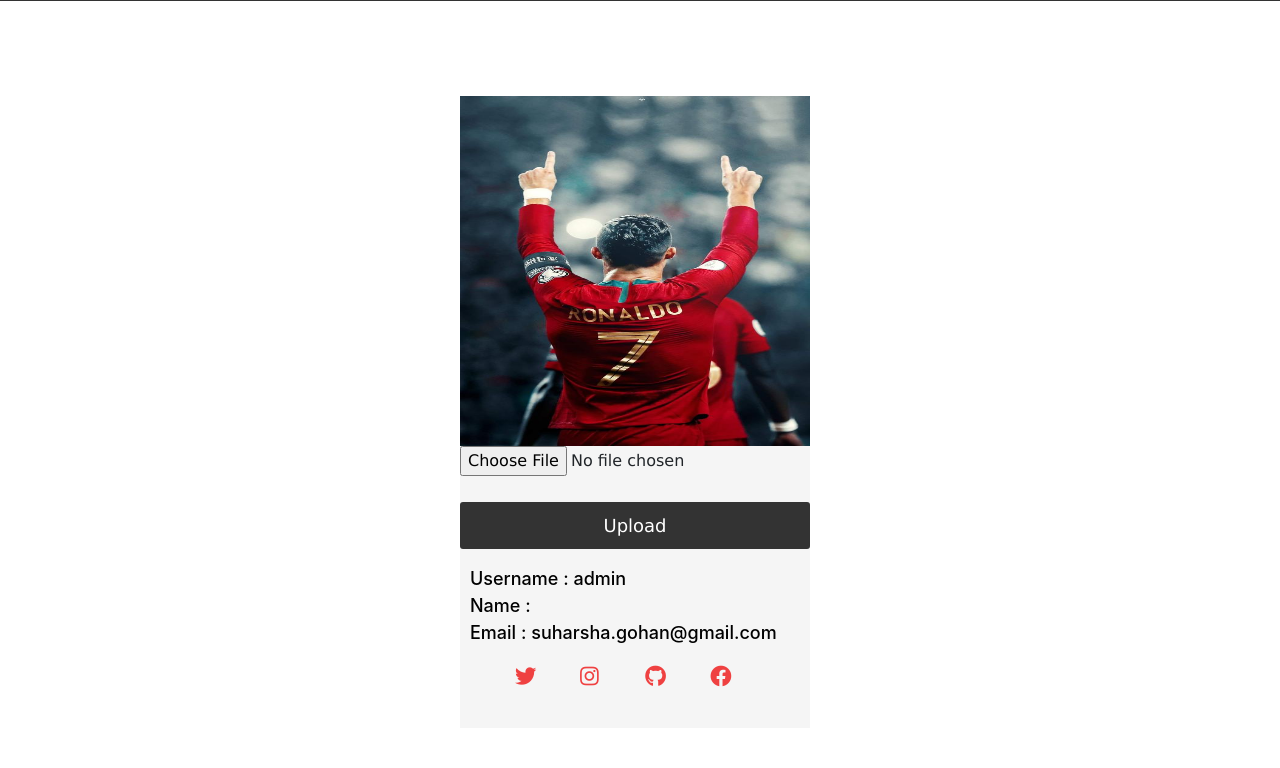
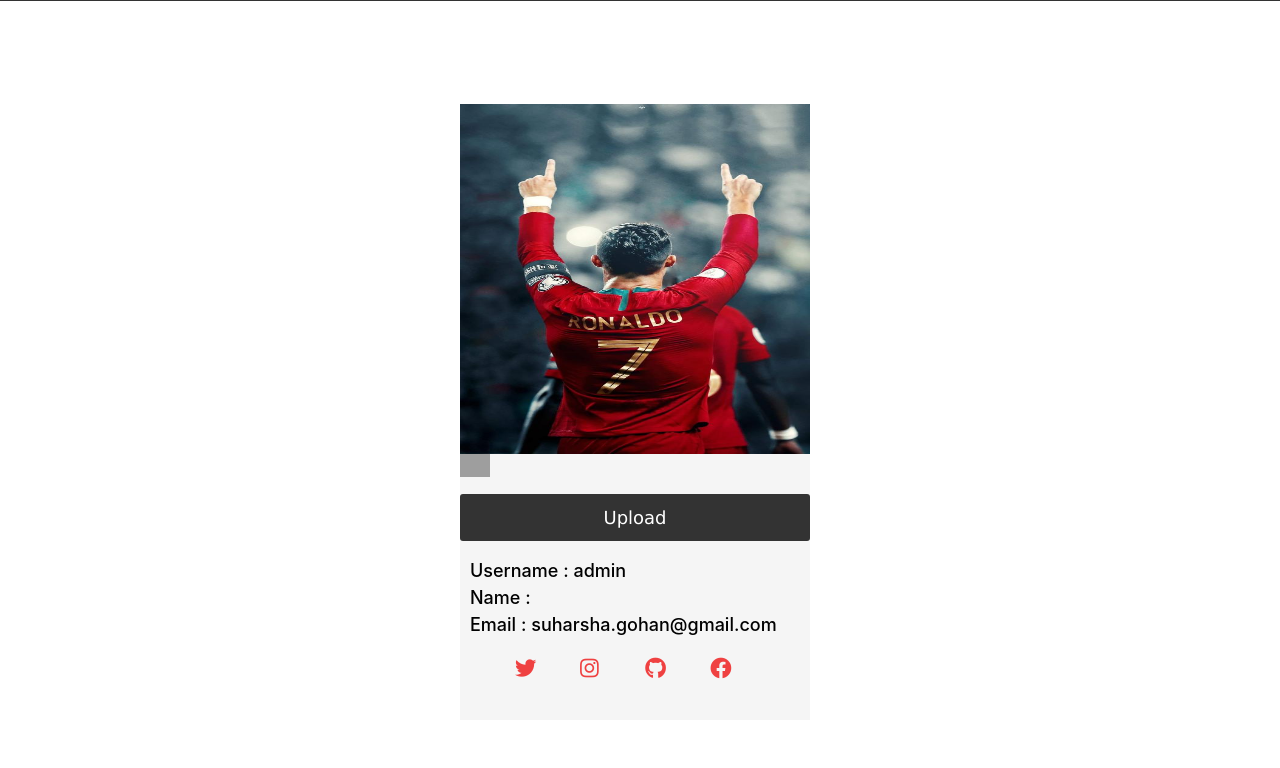
Before and after one commit to SuharshaHarish/learn-sanskrit-new, a Django app: page /learn-sanskrit/profile/ in a window 1280 px wide. Shown: the top 768 px of the page. Run offline with Django 3.2, Linux system fonts and the light colour scheme; a user stored in the database is signed in; data comes from the database, SQL or seed files in the repository; both versions use the stored data as it was after the commit; some libraries are stand-ins or nearby versions; grey boxes are pictures that could not be loaded.

Commit message:
Profile upload button and forum pic

```diff
--- a/sanskrit/static/css/profile.css
+++ b/sanskrit/static/css/profile.css
@@ -82,3 +82,17 @@
 #q-graph .caption{
     padding-bottom: 20px;
 }
+
+/* new changes */
+#id_profile_pic {
+    color: transparent;
+    width: 30px;
+    height: 30px;
+    background-repeat:no-repeat;
+    background-size: contain;
+    background-image:url('https://cdn1.iconfinder.com/data/icons/facebook-ui/48/additional_icons-03-512.png') ;
+  }
+
+  #id_profile_pic::-webkit-file-upload-button {
+    visibility: hidden;
+  }
--- a/sanskrit/templates/sanskrit/profile_page.html
+++ b/sanskrit/templates/sanskrit/profile_page.html
@@ -4,7 +4,8 @@
 {% include 'sanskrit/navbar.html' %}
 <link rel="stylesheet" href="{% static 'css/profile.css' %}" />
 <link rel="stylesheet" href="{% static 'css/chartstyle.css' %}" />
-<link rel="stylesheet" href="https://cdnjs.cloudflare.com/ajax/libs/font-awesome/5.13.0/css/all.min.css" integrity="sha256-h20CPZ0QyXlBuAw7A+KluUYx/3pK+c7lYEpqLTlxjYQ=" crossorigin="anonymous" />
+<link rel="stylesheet" href="https://cdnjs.cloudflare.com/ajax/libs/font-awesome/5.13.0/css/all.min.css"
+  integrity="sha256-h20CPZ0QyXlBuAw7A+KluUYx/3pK+c7lYEpqLTlxjYQ=" crossorigin="anonymous" />
 
 <div class="profile_container">
   <div class="profcard">
@@ -12,7 +13,7 @@
       <img src="{{profile.profile_pic.url}}" />
       <form method="post" enctype="multipart/form-data">
         {% csrf_token %}
-        {{ form.as_p }}
+        {{ form }}
         <button id="upload_btn" type="submit">Upload</button>
       </form>
     </div>
@@ -97,7 +98,7 @@
     </div>
   </div>
 </div>
-
+<script src="jquery-3.4.1.min.js"></script>
 <script>
   document.getElementsByTagName("label")[0].style.display = "none"
   const sun = {{ sun }}
```
Also changed, not shown: forums/templates/forums/forum_detail.html (+6 -3 lines), db.sqlite3.
